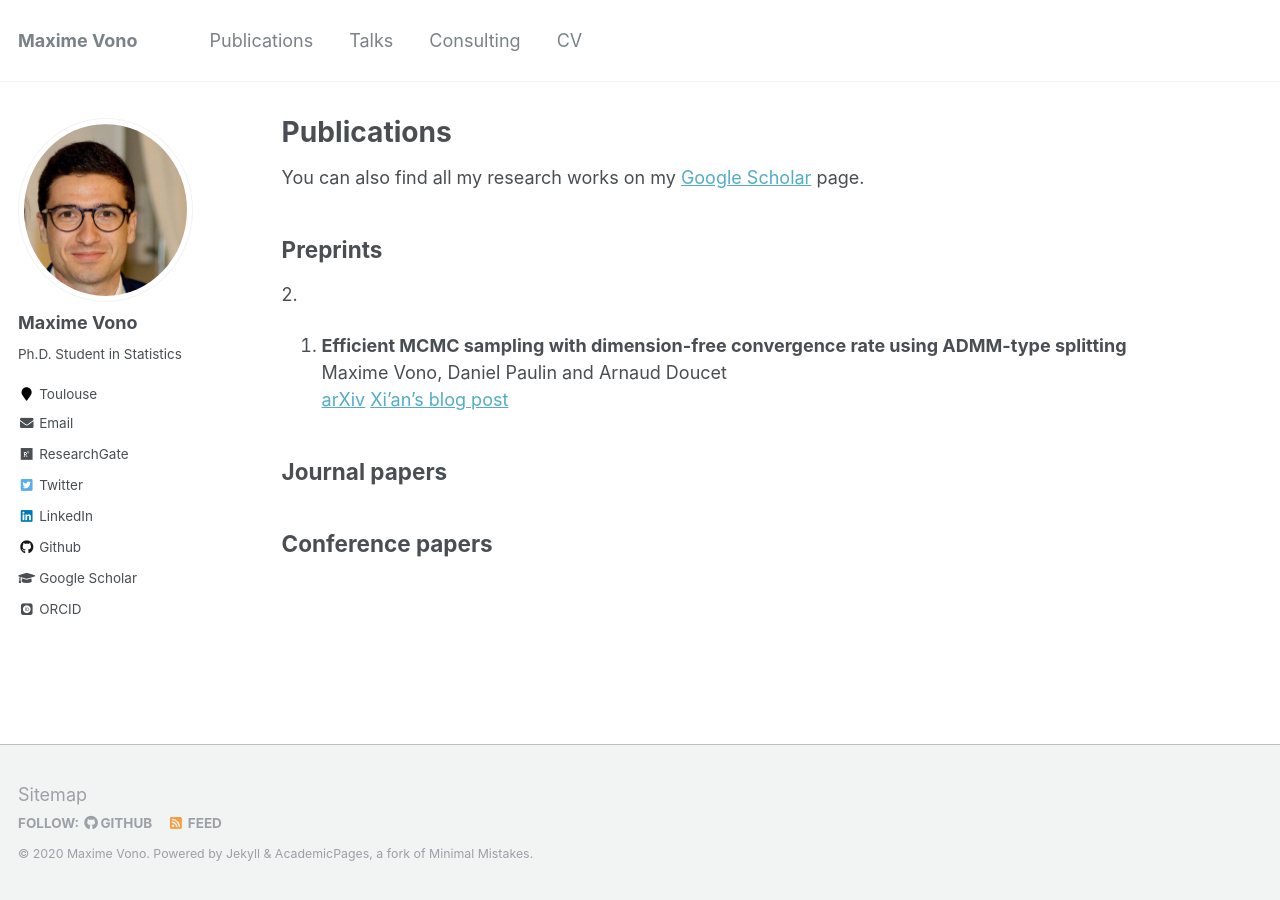
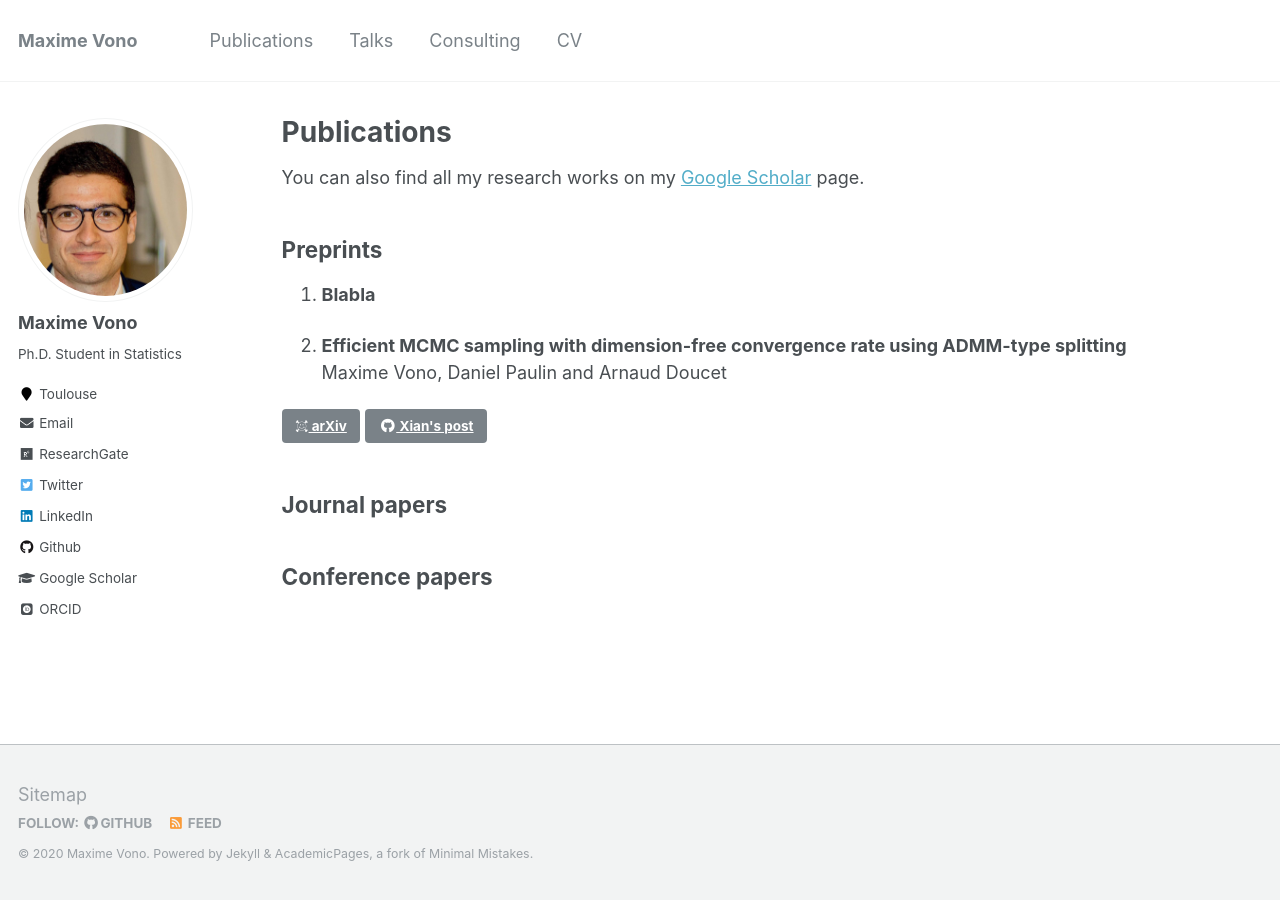
Before and after one commit to mvono/mvono.github.io, a Jekyll site: the page built from _pages/publications.md, in a window 1280 px wide. Built offline with Jekyll 4.4.1, drawn with Linux system fonts in a browser that asks for light colours; some web fonts are replaced.

Commit message:
update publi

```diff
--- a/_pages/publications.md
+++ b/_pages/publications.md
@@ -9,12 +9,23 @@ You can also find all my research works on my [Google Scholar](https://scholar.g
 
 ## Preprints
 
-2.
+2. **Blabla**
 
 1. **Efficient MCMC sampling with dimension-free convergence rate using ADMM-type splitting**
 Maxime Vono, Daniel Paulin and Arnaud Doucet
-[arXiv](https://arxiv.org/abs/1905.11937) [Xi'an's blog post](https://xianblog.wordpress.com/2019/06/24/efficient-mcmc-sampling/)
+<div class="btn-group">
 
+    <a class="btn" href="https://arxiv.org/abs/1905.11937">
+      <i class="ai ai-arxiv"></i>
+      arXiv
+    </a>
+
+    <a class="btn" href="https://xianblog.wordpress.com/2019/06/24/efficient-mcmc-sampling/">
+      <i class="fab fa-fw fa-github"></i>
+      Xian's post
+    </a>
+
+</div>
 
 ## Journal papers
 
```
Also changed, not shown: 2 other files.
